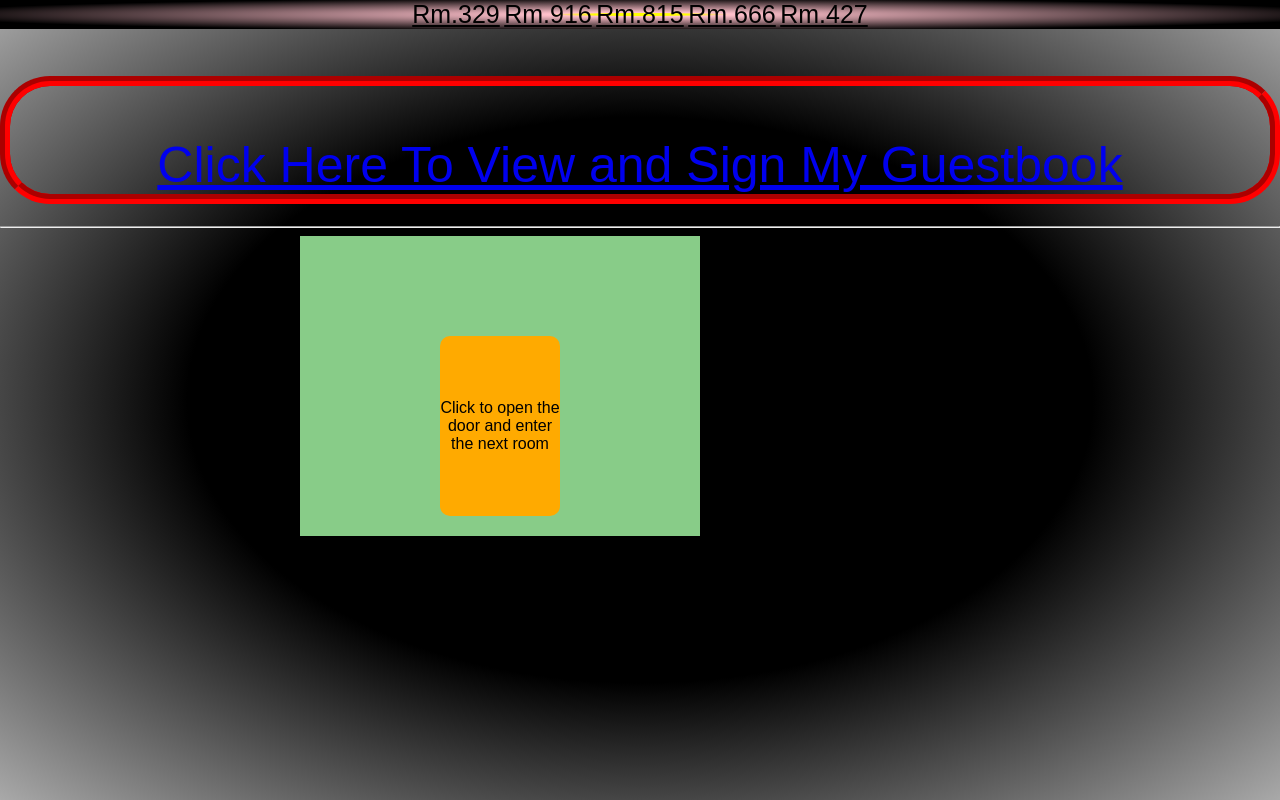
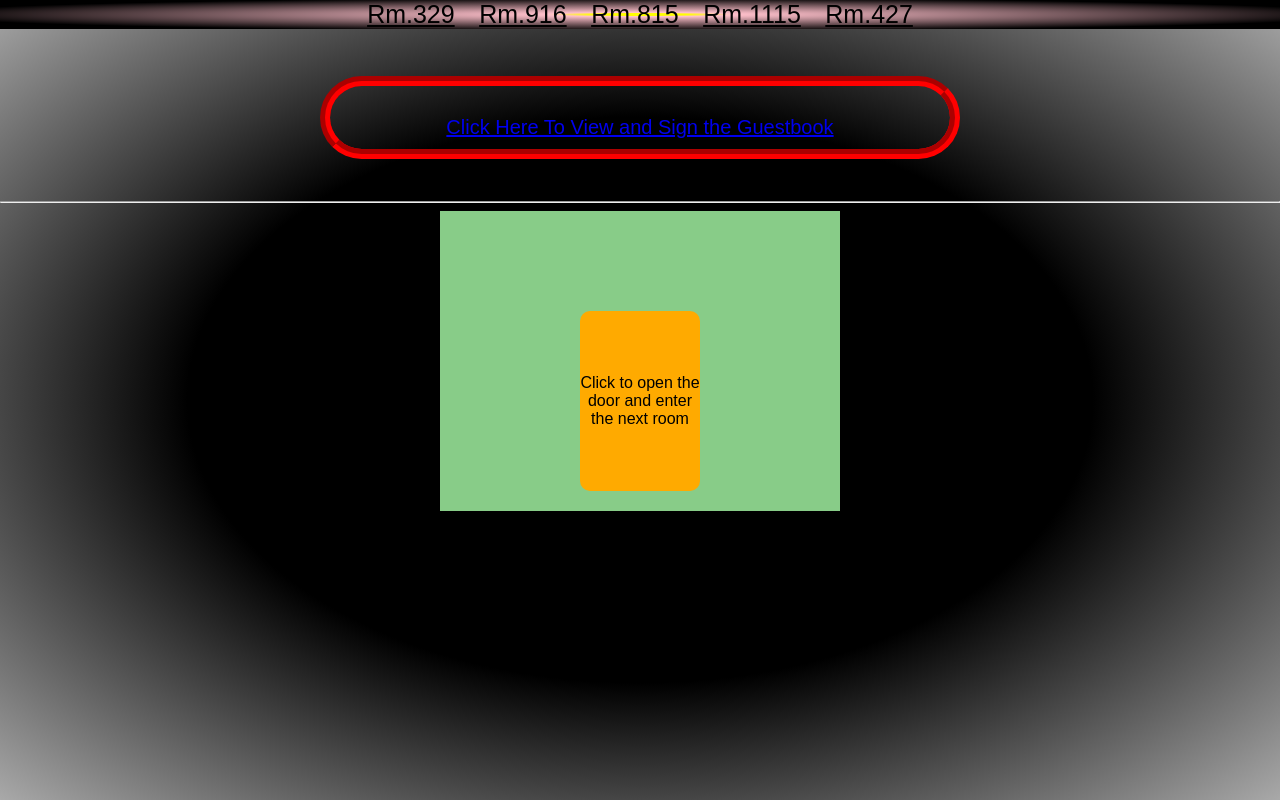
Before and after one commit to CrypticNothings/4Aurora, a plain HTML site: page Notes.html in a window 1280 px wide. Drawn offline with Linux system fonts and the light colour scheme.

Commit message:
Formatting
Refining format and arrangement

```diff
--- a/Adventurestyle.css
+++ b/Adventurestyle.css
@@ -6,8 +6,13 @@ body {
     display: inline;
     color: pink;
     font-size: 25px;
+    margin: 0 10px;
 
   }
+
+
+
+
 
   .w3-button {
     color: black;
@@ -29,14 +34,20 @@ body {
 
   .guestbook {
     text-align: center;
-    font-size: 50px;
+    font-size: 20px;
     border: 10px groove red;
+    padding: 10px;
+    margin-bottom: 20px;
   border-radius: 50px;
   position: relative;
   transform: translateY(40px);
+   }
 
-
-  }
+   .guestb {
+    width: 50%;
+    margin-left: auto;
+    margin-right: auto;
+   }
 
 
 
@@ -44,8 +55,10 @@ body {
 
 .quest {
     text-align: center;
-    margin-left: 300px;
-    margin-right: auto;
+    display: flex;
+    flex-direction: column;
+    align-items: center;
+    justify-content: center;
 
     }
 
--- a/Notes.html
+++ b/Notes.html
@@ -12,7 +12,7 @@
         <a href="index.html" class="w3-bar-item w3-button">Rm.329</a>
         <a href="Blog.html" class="w3-bar-item w3-button">Rm.916</a>
         <a href="Notes.html" class="w3-bar-item w3-button">Rm.815</a>
-        <a href="Photos.html" class="w3-bar-item w3-button">Rm.666</a>
+        <a href="Photos.html" class="w3-bar-item w3-button">Rm.1115</a>
         <a href="Music Room.html" class="w3-bar-item w3-button">Rm.427</a>
     </div>
 </header>
@@ -21,7 +21,7 @@
 <body>
     <section class="guestb">
         <div class="guestbook">
-            <a href="http://www.websitegoodies.com/guestbook.php?a=view&id=1740028"></p>Click Here To View and Sign My
+            <a href="http://www.websitegoodies.com/guestbook.php?a=view&id=1740028"></p>Click Here To View and Sign the
                 Guestbook</a>
         </div>
     </section>
```
